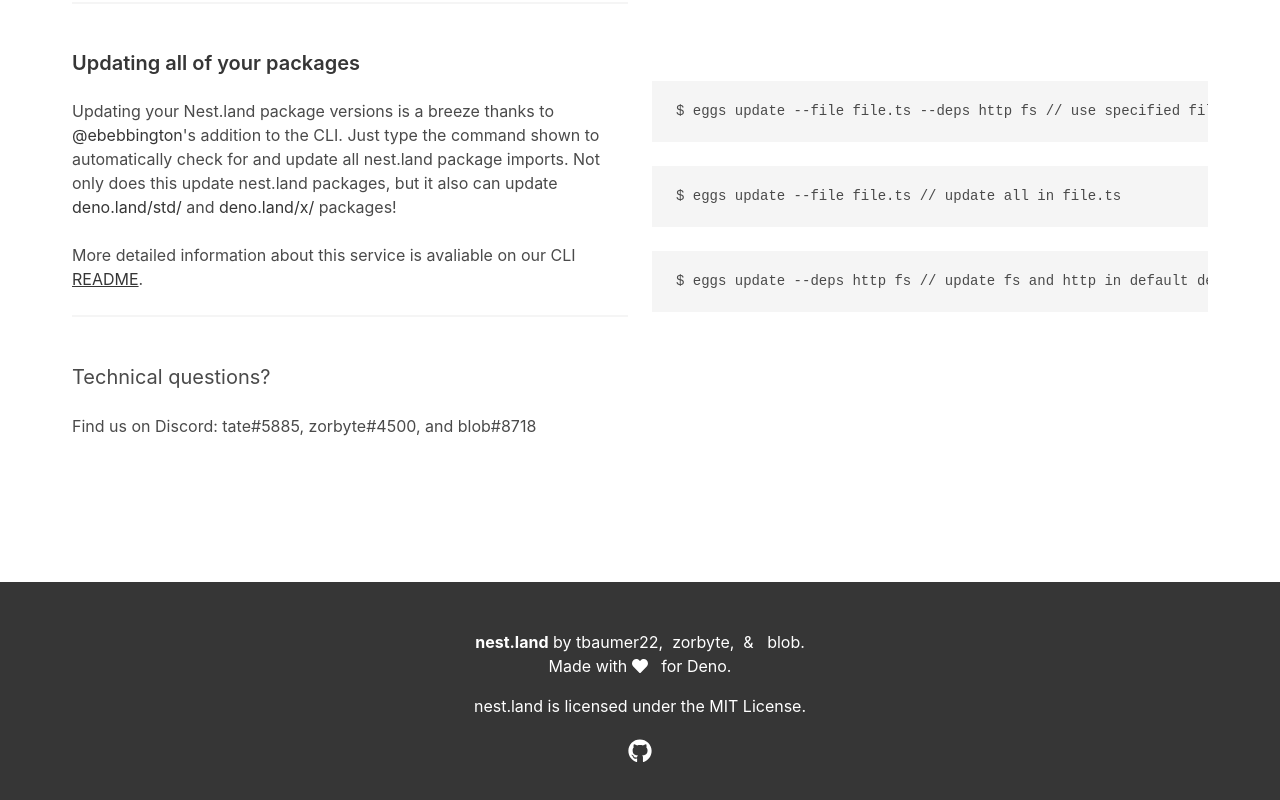
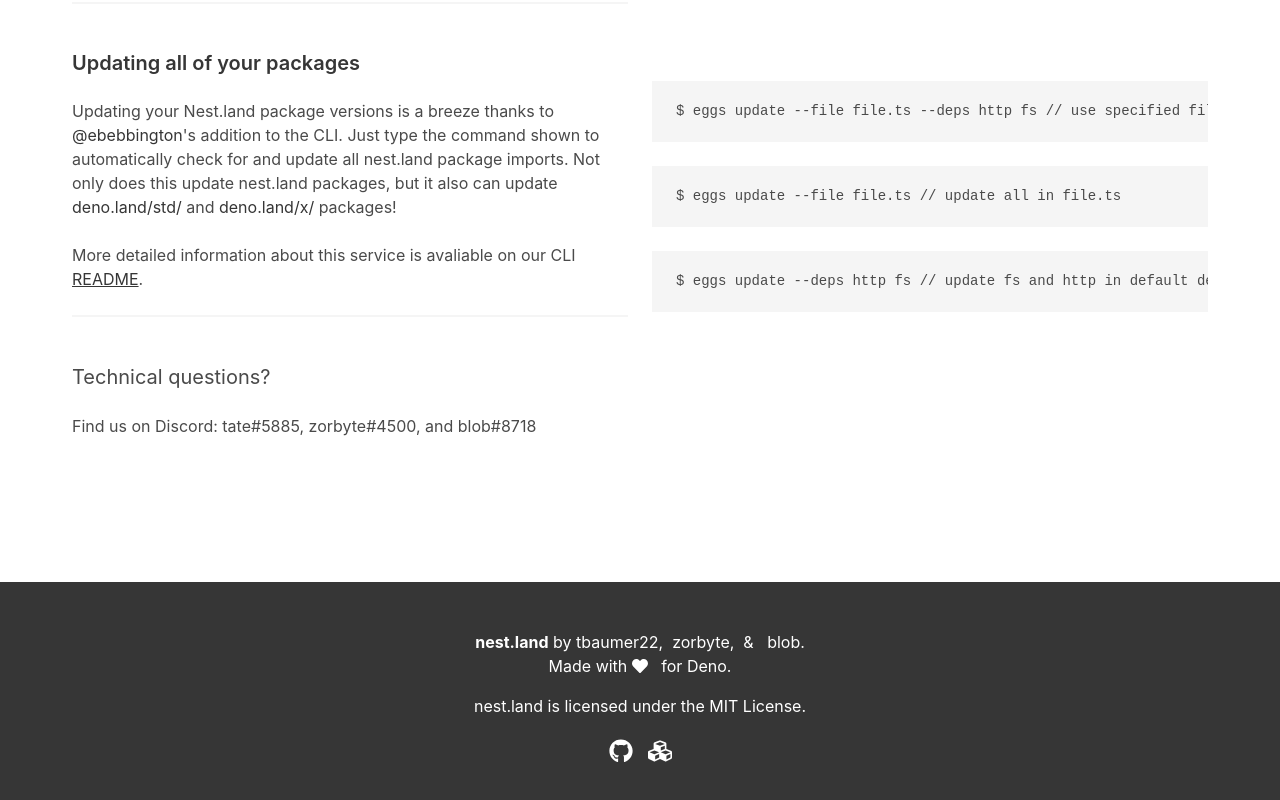
Before and after one commit to nestdotland/nest.land, a Vue app in the folder web/: page / in a window 1280 px wide. Shown: the part 3867-4667 px from the top of the page. Built offline with nearby package versions, Linux system fonts and the light colour scheme; what vue-lodash, vue-recaptcha-v3 would draw is missing.

Commit message:
feat(site): Added footer icon to view wallet on blockchain

```diff
--- a/web/src/components/Footer.vue
+++ b/web/src/components/Footer.vue
@@ -24,6 +24,10 @@
       <p>
         <a href="https://github.com/nestlandofficial/nest.land" class="footer-icon">
           <font-awesome-icon :icon="['fab', 'github']" />
+        </a>
+        <span class="footer-icon-separator"></span>
+        <a href="https://viewblock.io/arweave/address/tySYSW93nDky1sbCO56PmyEyspbyYx7x9ZXMNueKOOg" class="footer-icon">
+          <font-awesome-icon :icon="['fas', 'cubes']" />
         </a>
       </p>
     </div>
--- a/web/src/main.js
+++ b/web/src/main.js
@@ -21,7 +21,8 @@ import {
   faFistRaised,
   faCodeBranch,
   faParachuteBox,
-  faBoxOpen
+  faBoxOpen,
+  faCubes
 } from "@fortawesome/free-solid-svg-icons";
 import { faGithub } from "@fortawesome/free-brands-svg-icons";
 import { FontAwesomeIcon } from "@fortawesome/vue-fontawesome";
@@ -37,6 +38,7 @@ library.add(
   faParachuteBox,
   faBoxOpen,
   faSearch,
+  faCubes,
   faGithub,
 );
 
```
